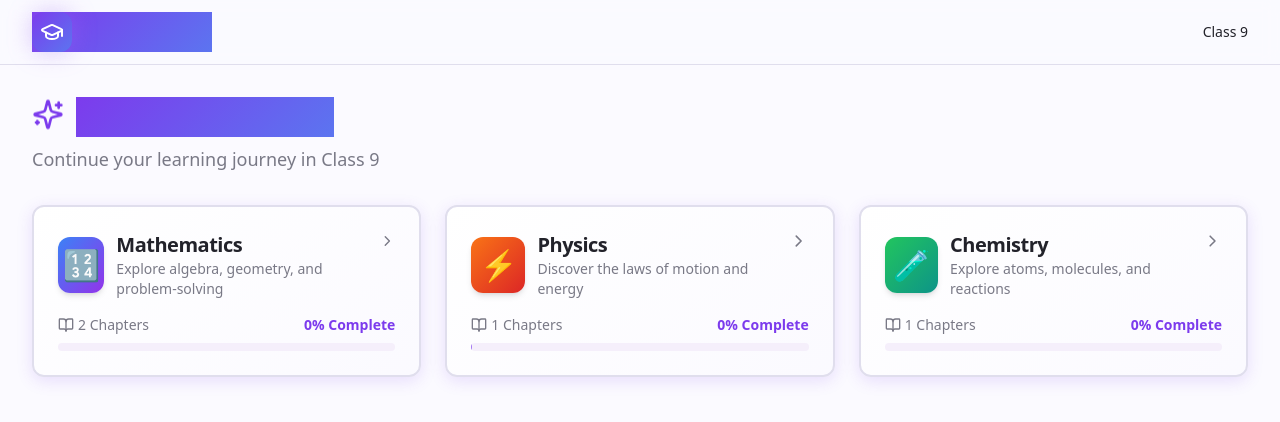
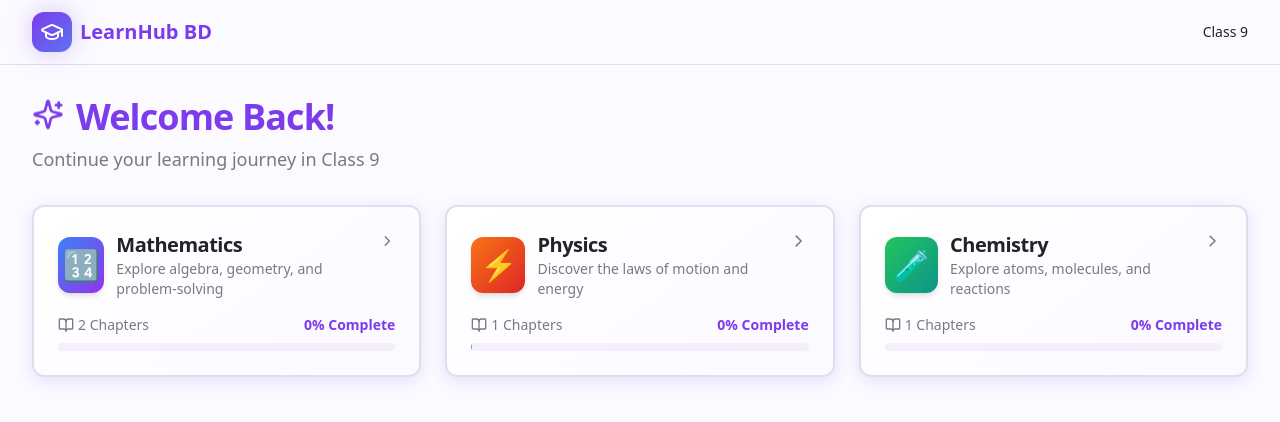
Before and after one commit to siam923/learnly-bd, a React (Vite) app: page / in a window 1280 px wide. Shown: the top 422 px of the page. Built offline with nearby package versions, Linux system fonts and the light colour scheme; the HTML template or start-up script is replaced by a standard one.

Commit message:
Fix: Resolve broken UI designs

```diff
--- a/src/components/layout/Header.tsx
+++ b/src/components/layout/Header.tsx
@@ -12,7 +12,7 @@ export const Header = () => {
       <div className="container flex h-16 items-center justify-between">
         <button
           onClick={() => navigate('/')}
-          className="flex items-center gap-2 font-bold text-xl gradient-primary bg-clip-text text-transparent hover:opacity-80 transition-opacity"
+          className="flex items-center gap-2 font-bold text-xl text-primary hover:opacity-80 transition-opacity"
         >
           <div className="w-10 h-10 rounded-lg gradient-primary flex items-center justify-center shadow-glow">
             <GraduationCap className="w-6 h-6 text-white" />
--- a/src/pages/Dashboard.tsx
+++ b/src/pages/Dashboard.tsx
@@ -30,7 +30,7 @@ const Dashboard = () => {
         >
           <div className="flex items-center gap-3 mb-2">
             <Sparkles className="w-8 h-8 text-primary animate-float" />
-            <h1 className="text-4xl font-bold gradient-primary bg-clip-text text-transparent">
+            <h1 className="text-4xl font-bold text-primary">
               Welcome Back!
             </h1>
           </div>
```
